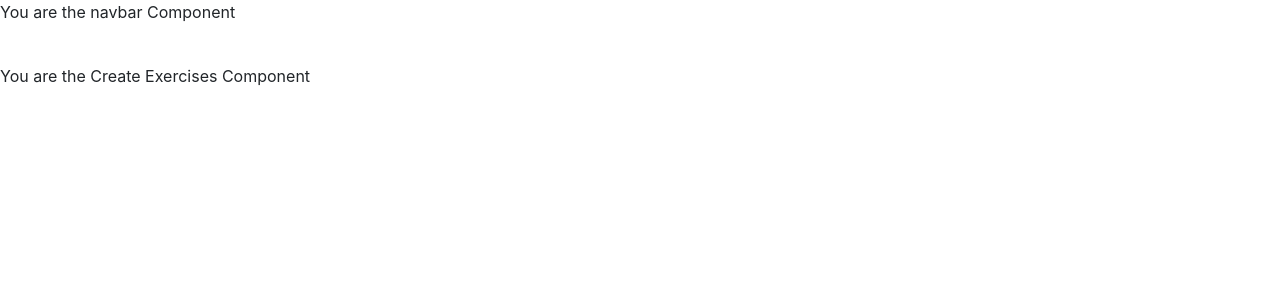
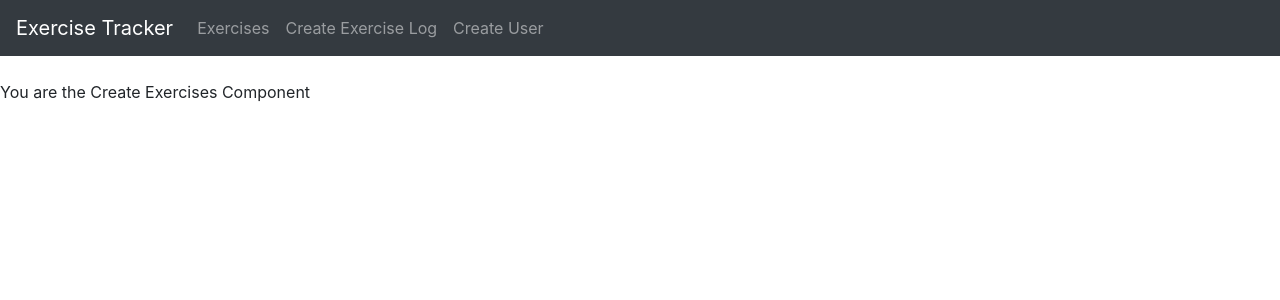
Before and after one commit to SRILAKSHMI576/mern-exercise-tracker, a React (Create React App) app in the folder frontend/: page /create in a window 1280 px wide. Shown: the top 300 px of the page. Built offline with nearby package versions, Linux system fonts and the light colour scheme; the HTML template or start-up script is replaced by a standard one.

Commit message:
Create navbar component and add links to all components

```diff
--- a/frontend/src/components/navbar.component.js
+++ b/frontend/src/components/navbar.component.js
@@ -1,11 +1,33 @@
 import React, { Component } from "react";
+import { Link } from "react-router-dom";
 
 class Navbar extends Component {
   render() {
     return (
-      <div>
-        <p>You are the navbar Component</p>
-      </div>
+      <nav className="navbar navbar-dark bg-dark navbar-expand-lg">
+        <Link to="/" className="navbar-brand">
+          Exercise Tracker
+        </Link>
+        <div className="collpase navbar-collapse">
+          <ul className="navbar-nav mr-auto">
+            <li className="navbar-item">
+              <Link to="/" className="nav-link">
+                Exercises
+              </Link>
+            </li>
+            <li className="navbar-item">
+              <Link to="/create" className="nav-link">
+                Create Exercise Log
+              </Link>
+            </li>
+            <li className="navbar-item">
+              <Link to="/user" className="nav-link">
+                Create User
+              </Link>
+            </li>
+          </ul>
+        </div>
+      </nav>
     );
   }
 }
```
